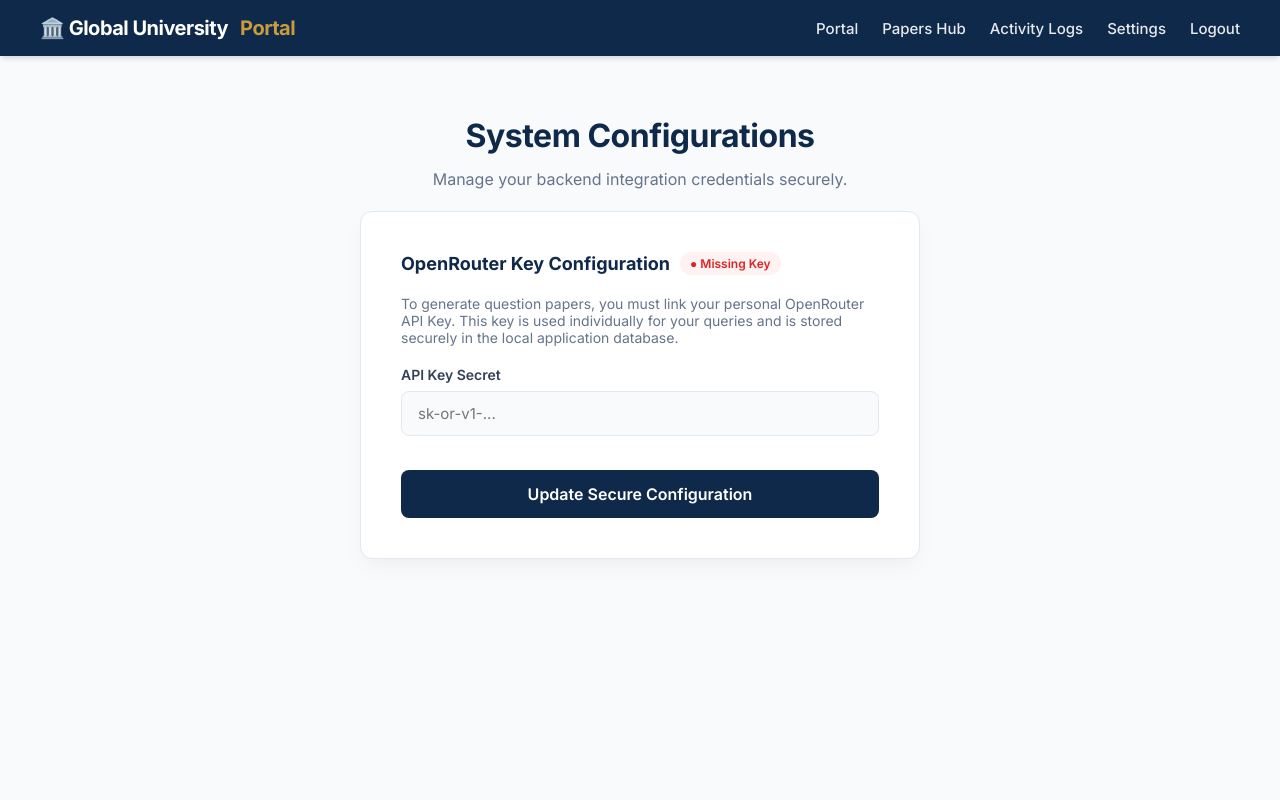
After one commit to Vectorindia1/College-Question-Paper-Generator, a Flask app: page /settings in a window 1280 px wide. The commit adds this page. Run offline with Flask 3, Linux system fonts and the light colour scheme; the visitor is signed in with stand-in values (Sample User, id 1); data comes from the database, SQL or seed files in the repository.

Commit message:
feat: Implement BYOK (Bring Your Own Key) architecture

```diff
--- a/main.py
+++ b/main.py
@@ -74,6 +74,13 @@ def init_db():
             timestamp DATETIME DEFAULT CURRENT_TIMESTAMP
         )
     ''')
+
+    c.execute('''
+        CREATE TABLE IF NOT EXISTS users (
+            uid TEXT PRIMARY KEY,
+            api_key TEXT
+        )
+    ''')
     conn.commit()
     conn.close()
 
@@ -87,6 +94,14 @@ def log_action(user_email, action, paper_id=None):
               (user_email, action, paper_id))
     conn.commit()
     conn.close()
+
+def get_user_api_key(uid):
+    conn = sqlite3.connect(DB_NAME)
+    c = conn.cursor()
+    c.execute("SELECT api_key FROM users WHERE uid = ?", (uid,))
+    result = c.fetchone()
+    conn.close()
+    return result[0] if result and result[0] else None
 
 def save_to_pdf(text: str, output_path: str, subject_name: str = "Subject Name", exam_format: str = "End-Semester"):
     pdf = FPDF()
@@ -247,9 +262,14 @@ def inject_nav_context():
 @app.route("/api/models")
 def api_models():
     if "user" not in session:
-        return {"models": []}, 401
+        return jsonify({"models": []}), 401
+    uid = session.get("uid")
+    api_key = get_user_api_key(uid)
+    if not api_key:
+        return jsonify({"models": []})
+
     from llm_client import get_available_models
-    return {"models": get_available_models()}
+    return jsonify({"models": get_available_models(api_key)})
 
 # ------------------ ROUTES ------------------
 
@@ -264,6 +284,31 @@ def home():
         return redirect(url_for("admin_dashboard"))
 
     return redirect(url_for("upload"))
+
+@app.route("/settings", methods=["GET", "POST"])
+def settings():
+    if "user" not in session:
+        return redirect(url_for("login"))
+
+    uid = session.get("uid")
+    message = None
+    success = False
+
+    if request.method == "POST":
+        api_key = request.form.get("api_key", "").strip()
+        conn = sqlite3.connect(DB_NAME)
+        c = conn.cursor()
+        c.execute("INSERT INTO users (uid, api_key) VALUES (?, ?) ON CONFLICT(uid) DO UPDATE SET api_key=excluded.api_key", (uid, api_key))
+        conn.commit()
+        conn.close()
+        message = "Configuration saved securely."
+        success = True
+
+    current_key = get_user_api_key(uid)
+    is_configured = current_key is not None and len(current_key) > 0
+    masked_key = f"{current_key[:8]}...{current_key[-4:]}" if is_configured and len(current_key) > 12 else ""
+
+    return render_template("settings.html", is_configured=is_configured, masked_key=masked_key, message=message, success=success)
 
 
 @app.route("/login", methods=["GET", "POST"])
@@ -351,9 +396,12 @@ def upload():
             ''', (subject,))
             past_edits = c.fetchall()
             past_papers_text = "\n---\n".join([edit[0] for edit in past_edits]) if past_edits else ""
+            api_key = get_user_api_key(user_uid)
+            if not api_key:
+                return redirect(url_for("settings"))
 
             # Generation Execution
-            paper = generate_with_retries(raw, model_id=model_id, difficulty=difficulty, exam_format=exam_format, past_papers_text=past_papers_text)
+            paper = generate_with_retries(raw, api_key=api_key, model_id=model_id, difficulty=difficulty, exam_format=exam_format, past_papers_text=past_papers_text)
 
             # Create paper entry
             c.execute("INSERT INTO papers (user_uid, user_email, subject, filename, current_version, difficulty, exam_format, syllabus_text) VALUES (?, ?, ?, ?, ?, ?, ?, ?)",
@@ -513,9 +561,12 @@ def get_paper_analytics(paper_id):
         return jsonify({"error": "Paper content not found"}), 404
 
     paper_text = edit_record[0]
+    api_key = get_user_api_key(user_uid)
+    if not api_key:
+        return jsonify({"error": "No API Key Configured. Please configure in settings."}), 400
 
     # Run the analysis
-    analytics_data = analyze_paper_quality(syllabus_text, paper_text)
+    analytics_data = analyze_paper_quality(syllabus_text, paper_text, api_key=api_key)
 
     return jsonify(analytics_data)
 
--- a/templates/admin.html
+++ b/templates/admin.html
@@ -270,6 +270,8 @@
             {% if nav_can_manage_users %}
             <li><a href="/admin">Manage Users</a></li>
             {% endif %}
+            <li><a href="/settings">Settings</a></li>
+            {% endif %}
             <li><a href="/logout">Logout</a></li>
         </ul>
     </div>
--- a/templates/editor.html
+++ b/templates/editor.html
@@ -337,6 +337,8 @@
             {% if nav_can_manage_users %}
             <li><a href="/admin">Manage Users</a></li>
             {% endif %}
+            <li><a href="/settings">Settings</a></li>
+            {% endif %}
             <li><a href="/logout">Logout</a></li>
         </ul>
     </div>
--- a/templates/logs.html
+++ b/templates/logs.html
@@ -168,6 +168,8 @@
             {% if nav_can_manage_users %}
             <li><a href="/admin">Manage Users</a></li>
             {% endif %}
+            <li><a href="/settings">Settings</a></li>
+            {% endif %}
             <li><a href="/logout">Logout</a></li>
         </ul>
     </div>
--- a/templates/papers.html
+++ b/templates/papers.html
@@ -203,6 +203,8 @@
             {% if nav_can_manage_users %}
             <li><a href="/admin">Manage Users</a></li>
             {% endif %}
+            <li><a href="/settings">Settings</a></li>
+            {% endif %}
             <li><a href="/logout">Logout</a></li>
         </ul>
     </div>
--- /dev/null
+++ b/templates/settings.html
@@ -0,0 +1,268 @@
+<!DOCTYPE html>
+<html lang="en">
+
+<head>
+    <meta charset="UTF-8">
+    <title>Global University Portal | System Settings</title>
+    <link href="https://fonts.googleapis.com/css2?family=Inter:wght@300;400;500;600;700&display=swap" rel="stylesheet">
+    <style>
+        :root {
+            --primary: #0F294A;
+            --accent: #C89B3C;
+            --bg-color: #F8FAFC;
+            --card-bg: #FFFFFF;
+            --text-main: #334155;
+            --text-light: #64748B;
+            --border: #E2E8F0;
+            --success: #059669;
+            --danger: #DC2626;
+        }
+
+        * {
+            margin: 0;
+            padding: 0;
+            box-sizing: border-box;
+            font-family: 'Inter', sans-serif;
+        }
+
+        body {
+            background-color: var(--bg-color);
+            color: var(--text-main);
+            display: flex;
+            flex-direction: column;
+            min-height: 100vh;
+        }
+
+        .navbar {
+            background-color: var(--primary);
+            color: white;
+            padding: 16px 40px;
+            display: flex;
+            justify-content: space-between;
+            align-items: center;
+            box-shadow: 0 4px 6px -1px rgba(0, 0, 0, 0.1), 0 2px 4px -1px rgba(0, 0, 0, 0.06);
+        }
+
+        .navbar .title {
+            font-size: 20px;
+            font-weight: 700;
+            letter-spacing: -0.5px;
+            display: flex;
+            align-items: center;
+            gap: 12px;
+        }
+
+        .navbar .title span {
+            color: var(--accent);
+        }
+
+        .navbar ul {
+            list-style: none;
+            display: flex;
+            gap: 24px;
+        }
+
+        .navbar ul li a {
+            color: rgba(255, 255, 255, 0.9);
+            text-decoration: none;
+            font-size: 15px;
+            font-weight: 500;
+            transition: color 0.2s ease;
+        }
+
+        .navbar ul li a:hover {
+            color: var(--accent);
+        }
+
+        .container {
+            max-width: 600px;
+            margin: 60px auto;
+            padding: 0 20px;
+            width: 100%;
+        }
+
+        header {
+            text-align: center;
+            margin-bottom: 40px;
+        }
+
+        header h1 {
+            color: var(--primary);
+            font-size: 32px;
+            font-weight: 700;
+            margin-bottom: 12px;
+            letter-spacing: -0.5px;
+        }
+
+        header p {
+            color: var(--text-light);
+            font-size: 16px;
+            line-height: 1.5;
+        }
+
+        .card {
+            background: var(--card-bg);
+            border-radius: 12px;
+            padding: 40px;
+            box-shadow: 0 10px 25px -5px rgba(0, 0, 0, 0.05), 0 8px 10px -6px rgba(0, 0, 0, 0.01);
+            border: 1px solid var(--border);
+        }
+
+        .info-box {
+            padding: 16px;
+            border-radius: 8px;
+            margin-bottom: 24px;
+            font-size: 14px;
+            display: flex;
+            align-items: center;
+            gap: 10px;
+        }
+
+        .info-box.success {
+            background-color: #ECFDF5;
+            color: var(--success);
+            border: 1px solid #A7F3D0;
+        }
+
+        .info-box.warning {
+            background-color: #FFFBEB;
+            color: #92400E;
+            border: 1px solid #FDE68A;
+        }
+
+        .form-group {
+            margin-bottom: 24px;
+        }
+
+        label {
+            display: block;
+            font-size: 14px;
+            font-weight: 600;
+            color: var(--text-main);
+            margin-bottom: 8px;
+        }
+
+        input[type="password"] {
+            width: 100%;
+            padding: 12px 16px;
+            border: 1px solid var(--border);
+            border-radius: 8px;
+            font-size: 15px;
+            color: var(--text-main);
+            transition: all 0.2s ease;
+            background-color: var(--bg-color);
+        }
+
+        input[type="password"]:focus {
+            outline: none;
+            border-color: var(--primary);
+            box-shadow: 0 0 0 3px rgba(15, 41, 74, 0.1);
+            background-color: white;
+        }
+
+        .submit-btn {
+            width: 100%;
+            padding: 14px;
+            background-color: var(--primary);
+            color: white;
+            border: none;
+            border-radius: 8px;
+            font-size: 16px;
+            font-weight: 600;
+            cursor: pointer;
+            transition: transform 0.1s ease, opacity 0.2s ease;
+        }
+
+        .submit-btn:hover {
+            opacity: 0.95;
+        }
+
+        .submit-btn:active {
+            transform: scale(0.98);
+        }
+
+        .status-badge {
+            display: inline-block;
+            padding: 4px 10px;
+            border-radius: 20px;
+            font-size: 12px;
+            font-weight: 600;
+            margin-left: 10px;
+        }
+
+        .status-badge.active {
+            background-color: #ECFDF5;
+            color: var(--success);
+        }
+
+        .status-badge.missing {
+            background-color: #FEF2F2;
+            color: var(--danger);
+        }
+    </style>
+</head>
+
+<body>
+
+    <div class="navbar">
+        <div class="title">🏛️ Global University <span>Portal</span></div>
+        <ul>
+            <li><a href="/upload">Portal</a></li>
+            <li><a href="/papers">Papers Hub</a></li>
+            <li><a href="/logs">Activity Logs</a></li>
+            {% if nav_can_manage_users %}
+            <li><a href="/admin">Manage Users</a></li>
+            {% endif %}
+            <li><a href="/settings">Settings</a></li>
+            <li><a href="/logout">Logout</a></li>
+        </ul>
+    </div>
+
+    <header class="container" style="margin-bottom: 20px;">
+        <h1>System Configurations</h1>
+        <p>Manage your backend integration credentials securely.</p>
+    </header>
+
+    <div class="container" style="margin-top: 0;">
+        <div class="card">
+
+            {% if message %}
+            <div class="info-box {{ 'success' if success else 'warning' }}">
+                {{ message }}
+            </div>
+            {% endif %}
+
+            <h2
+                style="font-size: 18px; color: var(--primary); margin-bottom: 20px; display: flex; align-items: center;">
+                OpenRouter Key Configuration
+                {% if is_configured %}
+                <span class="status-badge active">● Active</span>
+                {% else %}
+                <span class="status-badge missing">● Missing Key</span>
+                {% endif %}
+            </h2>
+
+            <p style="font-size: 14px; color: var(--text-light); margin-bottom: 20px;">
+                To generate question papers, you must link your personal OpenRouter API Key. This key is used
+                individually for your queries and is stored securely in the local application database.
+            </p>
+
+            <form method="post">
+                <div class="form-group">
+                    <label>API Key Secret</label>
+                    <input type="password" name="api_key" placeholder="sk-or-v1-..." required>
+                    {% if is_configured %}
+                    <p style="font-size: 12px; color: var(--success); margin-top: 8px;">
+                        Currently bound to: <strong>{{ masked_key }}</strong>
+                    </p>
+                    {% endif %}
+                </div>
+
+                <button type="submit" class="submit-btn" style="margin-top: 10px;">Update Secure Configuration</button>
+            </form>
+        </div>
+    </div>
+
+</body>
+
+</html>
```
Also changed, not shown: engine.py (+6 -6 lines), llm_client.py (+14 -10 lines).
